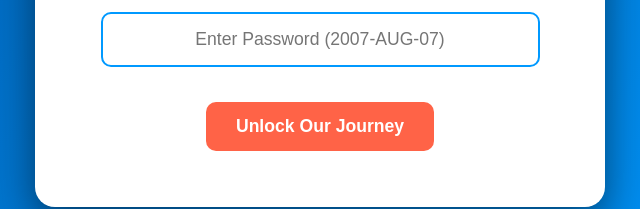
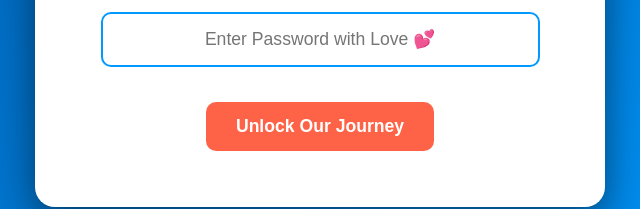
Before and after one commit to Munnu-gif/Collage-memories, a plain HTML site: page index.html in a window 1280 px wide. Shown: the part 570-779 px from the top of the page, 320-960 px from the left. Drawn offline with Linux system fonts and the light colour scheme.

Commit message:
Update index.html

```diff
--- a/index.html
+++ b/index.html
@@ -353,7 +353,7 @@
             </p>
 
             <input type="text" id="name-input" class="login-input" placeholder="Enter Your Name">
-            <input type="password" id="password-input" class="login-input" placeholder="Enter Password (2007-AUG-07)">
+            <input type="password" id="password-input" class="login-input" placeholder="Enter Password with Love 💕">
             <button id="login-submit">Unlock Our Journey</button>
             <p id="password-message"></p>
         </div>
@@ -477,7 +477,7 @@
             const poemBox = document.getElementById('poem-box');
             const thankYouBox = document.getElementById('thank-you-box');
 
-            const correctPassword = '2007-AUG-07';
+            const correctPassword = '2007-AUG-31';
 
             // --- Password/Login Logic ---
             const unlockContent = () => {
```
